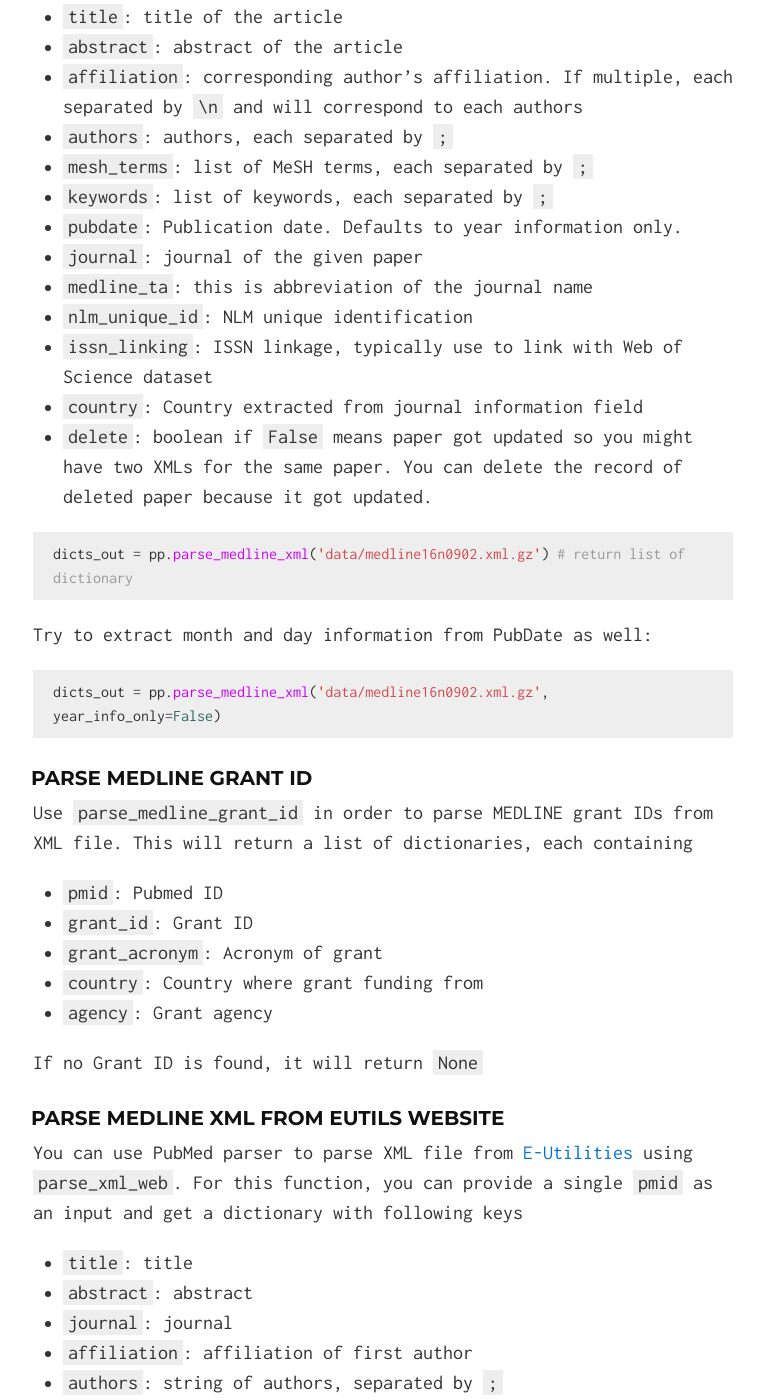
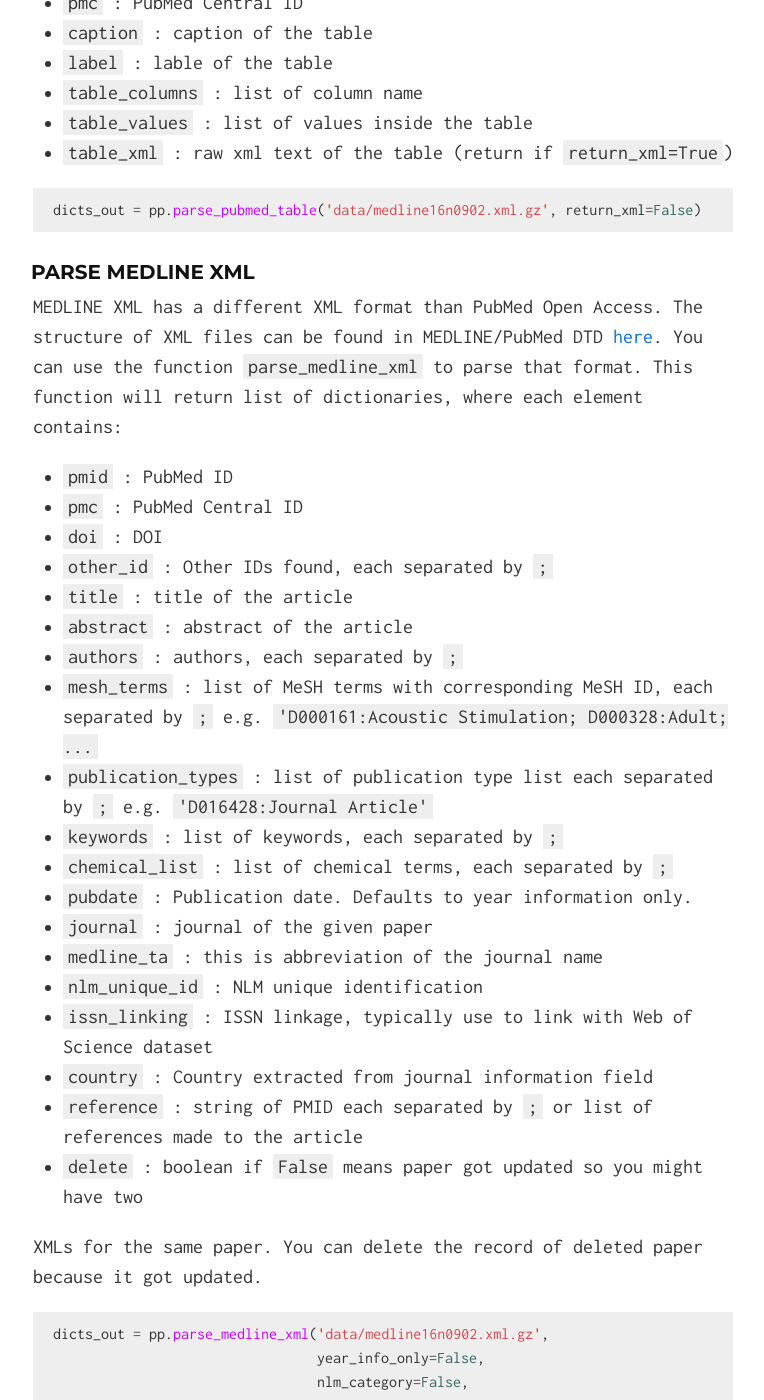
Before and after one commit to titipata/pubmed_parser, a Jekyll site: the page built from docs/index.md, in a window 1280 px wide and 1400 px high, scrolled down 3802 px. Shown: the whole window, without its empty margins (257-1021 px from the left). Built offline with Jekyll 4.4.1, drawn with Linux system fonts in a browser that asks for light colours; our own code applies the rules of GitHub Pages for plain Markdown files; some of the changed text lies outside the part shown.

Commit message:
Update documentation

````diff
--- a/docs/index.md
+++ b/docs/index.md
@@ -2,260 +2,245 @@
 layout: default
 ---
 
-# Parser for Pubmed Open-Access XML Subset and MEDLINE XML Dataset
+# Pubmed Parser: A Python Parser for PubMed Open-Access XML Subset and MEDLINE XML Dataset
 
-[![Join the chat at https://gitter.im/titipata/pubmed_parser](https://badges.gitter.im/Join%20Chat.svg)](https://gitter.im/titipata/pubmed_parser?utm_source=badge&utm_medium=badge&utm_campaign=pr-badge&utm_content=badge)
 [![License](https://img.shields.io/badge/License-MIT-blue.svg)](https://github.com/titipata/pubmed_parser/blob/master/LICENSE) [![DOI](https://zenodo.org/badge/31697087.svg)](https://zenodo.org/badge/latestdoi/31697087)
 
-Python parser for [PubMed Open-Access (OA) subset](http://www.ncbi.nlm.nih.gov/pmc/tools/ftp/)
- and [MEDLINE XML](https://www.nlm.nih.gov/bsd/licensee/) repository. See
+Pubmed Parser is a Python library for parsing [PubMed Open-Access (OA) subset](http://www.ncbi.nlm.nih.gov/pmc/tools/ftp/)
+ and [MEDLINE XML](https://www.nlm.nih.gov/bsd/licensee/) repository. It parses a dataset to dictionary which can be easily used for research such as text mining or natural language processing pipeline. See
  [wiki page](https://github.com/titipata/pubmed_parser/wiki) on how to download and
  process dataset using the repository.
 
-**note**
-- `path` provided to function can be path to compressed or uncompressed xml file.
-We provide example files in [`data`](data/) folder.
-- for website parser, you should scrape with pause. Please see
-[copyright notice](https://www.ncbi.nlm.nih.gov/pmc/about/copyright/#copy-PMC) because your IP
-can get blocked if you try to download in bulk.
+## Available Parsers
 
-## Parsers available
+* `path` provided to a function can be path to a compressed or uncompressed XML file. We provide example files in [ `data` ](data/) folder.
+* for website parser, you should scrape with pause. Please see [copyright notice](https://www.ncbi.nlm.nih.gov/pmc/about/copyright/#copy-PMC) because your IP can get blocked if you try to download in bulk.
 
-#### Parse Pubmed OA XML information
+Below, we list available parsers from `pubmed_parser`.
 
-We created a simple parser for PubMed Open Access Subset where you can give
-an XML path or string to the function called `parse_pubmed_xml` which will return
-a dictionary with the following information:
+  * [Parse PubMed OA XML information](#parse-pubmed-oa-xml-information)
+  * [Parse PubMed OA citation references](#parse-pubmed-oa-citation-references)
+  * [Parse PubMed OA images and captions](#parse-pubmed-oa-images-and-captions)
+  * [Parse PubMed OA Paragraph](#parse-pubmed-oa-paragraph)
+  * [Parse PubMed OA Table [WIP]](#parse-pubmed-oa-table-wip)
+  * [Parse MEDLINE XML](#parse-medline-xml)
+  * [Parse MEDLINE Grant ID](#parse-medline-grant-id)
+  * [Parse MEDLINE XML from eutils website](#parse-medline-xml-from-eutils-website)
+  * [Parse MEDLINE XML citations from website](#parse-medline-xml-citations-from-website)
+  * [Parse Outgoing XML citations from website](#parse-outgoing-xml-citations-from-website)
 
- - `full_title`: article's title
- - `abstract`: abstract
- - `journal`: Journal name
- - `pmid`: Pubmed ID
- - `pmc`: Pubmed Central ID
- - `doi`: DOI of the article
- - `publisher_id`: publisher ID
- - `author_list`: list of authors with affiliation keys in the following format
+### Parse PubMed OA XML information
 
- ```python
+We created a simple parser for PubMed Open Access Subset where you can give an XML path or string to the function called `parse_pubmed_xml` which will return a dictionary with the following information:
+
+* `full_title` : article's title
+* `abstract` : abstract
+* `journal` : Journal name
+* `pmid` : PubMed ID
+* `pmc` : PubMed Central ID
+* `doi` : DOI of the article
+* `publisher_id` : publisher ID
+* `author_list` : list of authors with affiliation keys in the following format
+
+``` python
  [['last_name_1', 'first_name_1', 'aff_key_1'],
   ['last_name_1', 'first_name_1', 'aff_key_2'],
   ['last_name_2', 'first_name_2', 'aff_key_1'], ...]
  ```
- - `affiliation_list`: list of affiliation keys and affiliation strings in the following format
- ```python
+
+* `affiliation_list` : list of affiliation keys and affiliation strings in the following format
+
+``` python
  [['aff_key_1', 'affiliation_1'],
   ['aff_key_2', 'affiliation_2'], ...]
- ```
+```
 
- - `publication_year`: publication year
- - `subjects`: list of subjects listed in the article separated by semicolon.
- Sometimes, it only contains type of article, such as research article, review, proceedings, etc.
+* `publication_year` : publication year
+* `subjects` : list of subjects listed in the article separated by semicolon. Sometimes, it only contains type of article, such as research article, review proceedings, etc.
 
-```python
+``` python
 import pubmed_parser as pp
 dict_out = pp.parse_pubmed_xml(path)
 ```
 
-#### Parse Pubmed OA citation references
+### Parse PubMed OA citation references
 
-The function `parse_pubmed_references` will process a Pubmed Open Access XML
-file and return a list of the PMID it cites.
-Each dictionary has keys as follows
+The function `parse_pubmed_references` will process a Pubmed Open Access XML file and return a list of the PMID it cites. Each dictionary has keys as follows
 
-- `pmid`: Pubmed ID of the article
-- `pmc`: Pubmed Central ID of the article
-- `article_title`: title of cited article
-- `journal`: journal name
-- `journal_type`: type of journal
-- `pmid_cited`: Pubmed ID of article that article cites
-- `doi_cited`: DOI of article that article cites
+* `pmid` : PubMed ID of the article
+* `pmc` : PubMed Central ID of the article
+* `article_title` : title of cited article
+* `journal` : journal name
+* `journal_type` : type of journal
+* `pmid_cited` : PubMed ID of article that article cites
+* `doi_cited` : DOI of article that article cites
+* `year` : Publication year as it appears in the reference (May include letter suffix, e.g.2007a)
 
-```python
+``` python
 dicts_out = pp.parse_pubmed_references(path) # return list of dictionary
 ```
 
-#### Parse Pubmed OA images and captions
+### Parse PubMed OA images and captions
 
-The function `parse_pubmed_caption` can parse image captions from given path
-to XML file. It will return reference index that you can refer back to actual
-images. The function will return list of dictionary which has following keys
+The function `parse_pubmed_caption` can parse image captions from given path to XML file. It will return reference index that you can refer back to actual images. The function will return list of dictionary which has following keys
 
-- `pmid`: Pubmed ID
-- `pmc`: Pubmed Central ID
-- `fig_caption`: string of caption
-- `fig_id`: reference id for figure (use to refer in XML article)
-- `fig_label`: label of the figure
-- `graphic_ref`: reference to image file name provided from Pubmed OA
+* `pmid` : PubMed ID
+* `pmc` : PubMed Central ID
+* `fig_caption` : string of caption
+* `fig_id` : reference id for figure (use to refer in XML article)
+* `fig_label` : label of the figure
+* `graphic_ref` : reference to image file name provided from Pubmed OA
 
-```python
+``` python
 dicts_out = pp.parse_pubmed_caption(path) # return list of dictionary
 ```
 
-#### Parse Pubmed OA Paragraph
+### Parse PubMed OA Paragraph
 
-For someone who might be interested in parsing the text surrounding
-a citation, the library also provides that functionality.
-You can use `parse_pubmed_paragraph` to parse text and reference PMIDs.
-This function will return a list of dictionaries, where each entry will have
-following keys:
+For someone who might be interested in parsing the text surrounding a citation, the library also provides that functionality. You can use `parse_pubmed_paragraph` to parse text and reference PMIDs. This function will return a list of dictionaries, where each entry will have following keys:
 
-- `pmid`: Pubmed ID
-- `pmc`: Pubmed Central ID
-- `text`: full text of the paragraph
-- `reference_ids`: list of reference code within that paragraph.
-This IDs can merge with output from `parse_pubmed_references`.
-- `section`: section of paragraph (e.g. Background, Discussion, Appendix, etc.)
+* `pmid` : PubMed ID
+* `pmc` : PubMed Central ID
+* `text` : full text of the paragraph
+* `reference_ids` : list of reference code within that paragraph.
 
-```python
+This IDs can merge with output from `parse_pubmed_references` .
+
+* `section` : section of paragraph (e.g. Background, Discussion, Appendix, etc.)
+
+``` python
 dicts_out = pp.parse_pubmed_paragraph('data/6605965a.nxml', all_paragraph=False)
 ```
 
-#### Parse Pubmed OA Table [WIP]
+### Parse PubMed OA Table [WIP]
 
-You can use `parse_pubmed_table` to parse table from XML file. This function
-will return list of dictionaries where each has following keys.
+You can use `parse_pubmed_table` to parse table from XML file. This function will return list of dictionaries where each has following keys.
 
-- `pmid`: Pubmed ID
-- `pmc`: Pubmed Central ID
-- `caption`: caption of the table
-- `label`: lable of the table
-- `table_columns`: list of column name
-- `table_values`: list of values inside the table
-- `table_xml`: raw xml text of the table (return if `return_xml=True`)
+* `pmid` : PubMed ID
+* `pmc` : PubMed Central ID
+* `caption` : caption of the table
+* `label` : lable of the table
+* `table_columns` : list of column name
+* `table_values` : list of values inside the table
+* `table_xml` : raw xml text of the table (return if `return_xml=True`)
 
-```python
+``` python
 dicts_out = pp.parse_pubmed_table('data/medline16n0902.xml.gz', return_xml=False)
 ```
 
-#### Parse Medline NML XML
+### Parse MEDLINE XML
 
-Medline NML XML has a different XML format than PubMed Open Access.
-You can use the function `parse_medline_xml` to parse that format.
-This function will return list of dictionaries, where each element contains:
+MEDLINE XML has a different XML format than PubMed Open Access. The structure of XML files can be found in MEDLINE/PubMed DTD [here](https://www.nlm.nih.gov/databases/dtd/). You can use the function `parse_medline_xml` to parse that format. This function will return list of dictionaries, where each element contains:
 
-- `pmid`: Pubmed ID
-- `pmc`: Pubmed Central ID
-- `other_id`: Other IDs found, each separated by `;`
-- `title`: title of the article
-- `abstract`: abstract of the article
-- `affiliation`: corresponding author's affiliation. If multiple, each separated by `\n` and will
-correspond to each authors
-- `authors`: authors, each separated by `;`
-- `mesh_terms`: list of MeSH terms, each separated by `;`
-- `keywords`: list of keywords, each separated by `;`
-- `pubdate`: Publication date. Defaults to year information only.
-- `journal`: journal of the given paper
-- `medline_ta`: this is abbreviation of the journal name
-- `nlm_unique_id`: NLM unique identification
-- `issn_linking`: ISSN linkage, typically use to link with Web of Science dataset
-- `country`: Country extracted from journal information field
-- `delete`: boolean if `False` means paper got updated so you might have two
-XMLs for the same paper. You can delete the record of deleted paper
-because it got updated.
+* `pmid` : PubMed ID
+* `pmc` : PubMed Central ID
+* `doi` : DOI
+* `other_id` : Other IDs found, each separated by `;`
+* `title` : title of the article
+* `abstract` : abstract of the article
+* `authors` : authors, each separated by `;`
+* `mesh_terms` : list of MeSH terms with corresponding MeSH ID, each separated by `;` e.g. `'D000161:Acoustic Stimulation; D000328:Adult; ...`
+* `publication_types` : list of publication type list each separated by `;` e.g. `'D016428:Journal Article'`
+* `keywords` : list of keywords, each separated by `;`
+* `chemical_list` : list of chemical terms, each separated by `;`
+* `pubdate` : Publication date. Defaults to year information only.
+* `journal` : journal of the given paper
+* `medline_ta` : this is abbreviation of the journal name
+* `nlm_unique_id` : NLM unique identification
+* `issn_linking` : ISSN linkage, typically use to link with Web of Science dataset
+* `country` : Country extracted from journal information field
+* `reference` : string of PMID each separated by `;` or list of references made to the article
+* `delete` : boolean if `False` means paper got updated so you might have two
 
-```python
-dicts_out = pp.parse_medline_xml('data/medline16n0902.xml.gz') # return list of dictionary
+XMLs for the same paper. You can delete the record of deleted paper because it got updated.
+
+``` python
+dicts_out = pp.parse_medline_xml('data/medline16n0902.xml.gz',
+                                 year_info_only=False,
+                                 nlm_category=False,
+                                 author_list=False,
+                                 reference_list=False) # return list of dictionary
 ```
 
-Try to extract month and day information from PubDate as well:
+To extract month and day information from PubDate, set `year_info_only=True`. We also allow parsing structured abstract and we can control display of each section or label by changing `nlm_category` argument.
 
-```python
-dicts_out = pp.parse_medline_xml('data/medline16n0902.xml.gz', year_info_only=False)
-```
+### Parse MEDLINE Grant ID
 
-#### Parse Medline Grant ID
+Use `parse_medline_grant_id` in order to parse MEDLINE grant IDs from XML file. This will return a list of dictionaries, each containing
 
-Use `parse_medline_grant_id` in order to parse MEDLINE grant IDs from XML file.
-This will return a list of dictionaries, each containing
-
-- `pmid`: Pubmed ID
-- `grant_id`: Grant ID
-- `grant_acronym`: Acronym of grant
-- `country`: Country where grant funding from
-- `agency`: Grant agency
+* `pmid` : PubMed ID
+* `grant_id` : Grant ID
+* `grant_acronym` : Acronym of grant
+* `country` : Country where grant funding from
+* `agency` : Grant agency
 
 If no Grant ID is found, it will return `None`
 
+### Parse MEDLINE XML from eutils website
 
-#### Parse Medline XML from eutils website
+You can use PubMed parser to parse XML file from [E-Utilities](http://www.ncbi.nlm.nih.gov/books/NBK25501/) using `parse_xml_web` . For this function, you can provide a single `pmid` as an input and get a dictionary with following keys
 
-You can use PubMed parser to parse XML file from [E-Utilities](http://www.ncbi.nlm.nih.gov/books/NBK25501/)
-using `parse_xml_web`. For this function, you can provide a single `pmid` as an input and
-get a dictionary with following keys
+* `title` : title
+* `abstract` : abstract
+* `journal` : journal
+* `affiliation` : affiliation of first author
+* `authors` : string of authors, separated by `;`
+* `year` : Publication year
+* `keywords` : keywords or MESH terms of the article
 
-- `title`: title
-- `abstract`: abstract
-- `journal`: journal
-- `affiliation`: affiliation of first author
-- `authors`: string of authors, separated by `;`
-- `year`: Publication year
-
-```python
+``` python
 dict_out = pp.parse_xml_web(pmid, save_xml=False)
 ```
 
-#### Parse Medline XML citations from website
+### Parse MEDLINE XML citations from website
 
-The function `parse_citation_web` allows you to get the citations to a given
-PubMed ID or PubMed Central ID. This will return a dictionary which contains the following keys
+The function `parse_citation_web` allows you to get the citations to a given PubMed ID or PubMed Central ID. This will return a dictionary which contains the following keys
 
-- `pmc`: Pubmed Central ID
-- `pmid`: Pubmed ID
-- `doi`: DOI of the article
-- `n_citations`: number of citations for given articles
-- `pmc_cited`: list of PMCs that cite the given PMC
+* `pmc` : PubMed Central ID
+* `pmid` : PubMed ID
+* `doi` : DOI of the article
+* `n_citations` : number of citations for given articles
+* `pmc_cited` : list of PMCs that cite the given PMC
 
-```python
+``` python
 dict_out = pp.parse_citation_web(doc_id, id_type='PMC')
 ```
 
-#### Parse Outgoing XML citations from website
+### Parse Outgoing XML citations from website
 
-The function `parse_outgoing_citation_web` allows you to get the articles a given
-article cites, given a PubMed ID or PubMed Central ID. This will return a dictionary
-which contains the following keys
+The function `parse_outgoing_citation_web` allows you to get the articles a given article cites, given a PubMed ID or PubMed Central ID. This will return a dictionary which contains the following keys
 
-- `n_citations`: number of cited articles
-- `doc_id`: the document identifier given
-- `id_type`: the type of identifier given. Either 'PMID' or 'PMC'
-- `pmid_cited`: list of PMIDs cited by the article
+* `n_citations` : number of cited articles
+* `doc_id` : the document identifier given
+* `id_type` : the type of identifier given. Either 'PMID' or 'PMC'
+* `pmid_cited` : list of PMIDs cited by the article
 
-```python
+``` python
 dict_out = pp.parse_outgoing_citation_web(doc_id, id_type='PMID')
 ```
 
-Identifiers should be passed as strings. PubMed Central ID's are default, and
-should be passed as strings *without* the 'PMC' prefix. If no citations are
-found, or if no article is found matching `doc_id` in the indicated database,
-it will return `None`.
+Identifiers should be passed as strings. PubMed Central ID's are default, and should be passed as strings *without* the 'PMC' prefix. If no citations are found, or if no article is found matching `doc_id` in the indicated database, it will return `None`.
 
+## Install Package
 
-## Install package
+Install directly from the repository
 
-Clone the repository
-
-```bash
-$ git clone https://github.com/titipata/pubmed_parser
+``` bash
+pip install git+git://github.com/titipata/pubmed_parser.git
 ```
 
-Install all dependencies
+or clone the repository and install using `pip`
 
-```bash
-$ pip install -r requirements.txt
+``` bash
+git clone https://github.com/titipata/pubmed_parser
+pip install ./pubmed_parser
 ```
 
-Then you can install the package as follows
-
-```bash
-$ python setup.py install
-```
-
-
-## Example Usage for Pubmed OA
+## Example snippet to parse PubMed OA dataset
 
 An example usage is shown as follows
 
-```python
+``` python
 import pubmed_parser as pp
 path_xml = pp.list_xml_path('data') # list all xml paths under directory
 pubmed_dict = pp.parse_pubmed_xml(path_xml[0]) # dictionary output
@@ -278,13 +263,11 @@
  'subjects': 'Research Article'}
 ```
 
-
 ## Example Usage with PySpark
 
-This is snippet to parse all Pubmed Open Access subset using
-PySpark 2.1
+This is a snippet to parse all PubMed Open Access subset using [PySpark 2.1](https://spark.apache.org/docs/latest/api/python/index.html)
 
-```python
+``` python
 import os
 import pubmed_parser as pp
 from pyspark.sql import Row
@@ -304,34 +287,45 @@
 See [scripts](https://github.com/titipata/pubmed_parser/tree/master/scripts)
 folder for more information.
 
+## Core Members
 
-## Members
-
-- [Titipat Achakulvisut](http://titipata.github.io), Northwestern University
-- [Daniel E. Acuna](http://scienceofscience.org/about), Rehabilitation Institute of Chicago and Northwestern University
+* [Titipat Achakulvisut](http://titipata.github.io)
+* [Daniel E. Acuna](http://scienceofscience.org/about)
 
 and [contributors](https://github.com/titipata/pubmed_parser/graphs/contributors)
 
-
 ## Dependencies
 
-- [lxml](http://lxml.de/)
-- [unidecode](https://pypi.python.org/pypi/Unidecode)
-- [requests](http://docs.python-requests.org/en/master/)
+* [lxml](http://lxml.de/)
+* [unidecode](https://pypi.python.org/pypi/Unidecode)
+* [requests](http://docs.python-requests.org/en/master/)
 
 ## Citation
 
-If you use this package, please cite it like this
+If you use Pubmed Parser, please cite it as follows
 
-> Titipat Achakulvisut, Daniel E. Acuna (2015) "_Pubmed Parser_" [http://github.com/titipata/pubmed_parser](http://github.com/titipata/pubmed_parser).
-http://doi.org/10.5281/zenodo.159504
+> Titipat Achakulvisut, Daniel E. Acuna (2015) "_Pubmed Parser: A Python Parser for PubMed Open-Access XML Subset and MEDLINE XML Dataset_" [http://github.com/titipata/pubmed_parser](http://github.com/titipata/pubmed_parser). doi:10.5281/zenodo.159504
 
+or using BibTex
+
+``` bib
+@misc{achakulvisut2015,
+  author = {Achakulvisut Titipat AND Acuna, Daniel},
+  title = {Pubmed Parser: A Python Parser for PubMed Open-Access XML Subset and MEDLINE XML Dataset},
+  year = {2015},
+  publisher = {GitHub},
+  journal = {GitHub repository},
+  howpublished = {\url{http://github.com/titipata/pubmed_parser}},
+  doi = {10.5281/zenodo.159504}
+}
+```
+
+We are submitting to [JOSS](https://joss.readthedocs.io/en/latest/) and we will update the citation section soon.
 
 ## Acknowledgement
 
-Package is developed in [Konrad Kording's Lab](http://kordinglab.com/) at Northwestern University
-
+Package is developed in [Konrad Kording's Lab](http://kordinglab.com/) at the University of Pennsylvania
 
 ## License
 
-MIT License Copyright (c) 2015, 2016 Titipat Achakulvisut, Daniel E. Acuna
+MIT License Copyright (c) 2015-2020 Titipat Achakulvisut, Daniel E. Acuna
````
Also changed, not shown: docs/convert_readme.py (+9 -6 lines).
